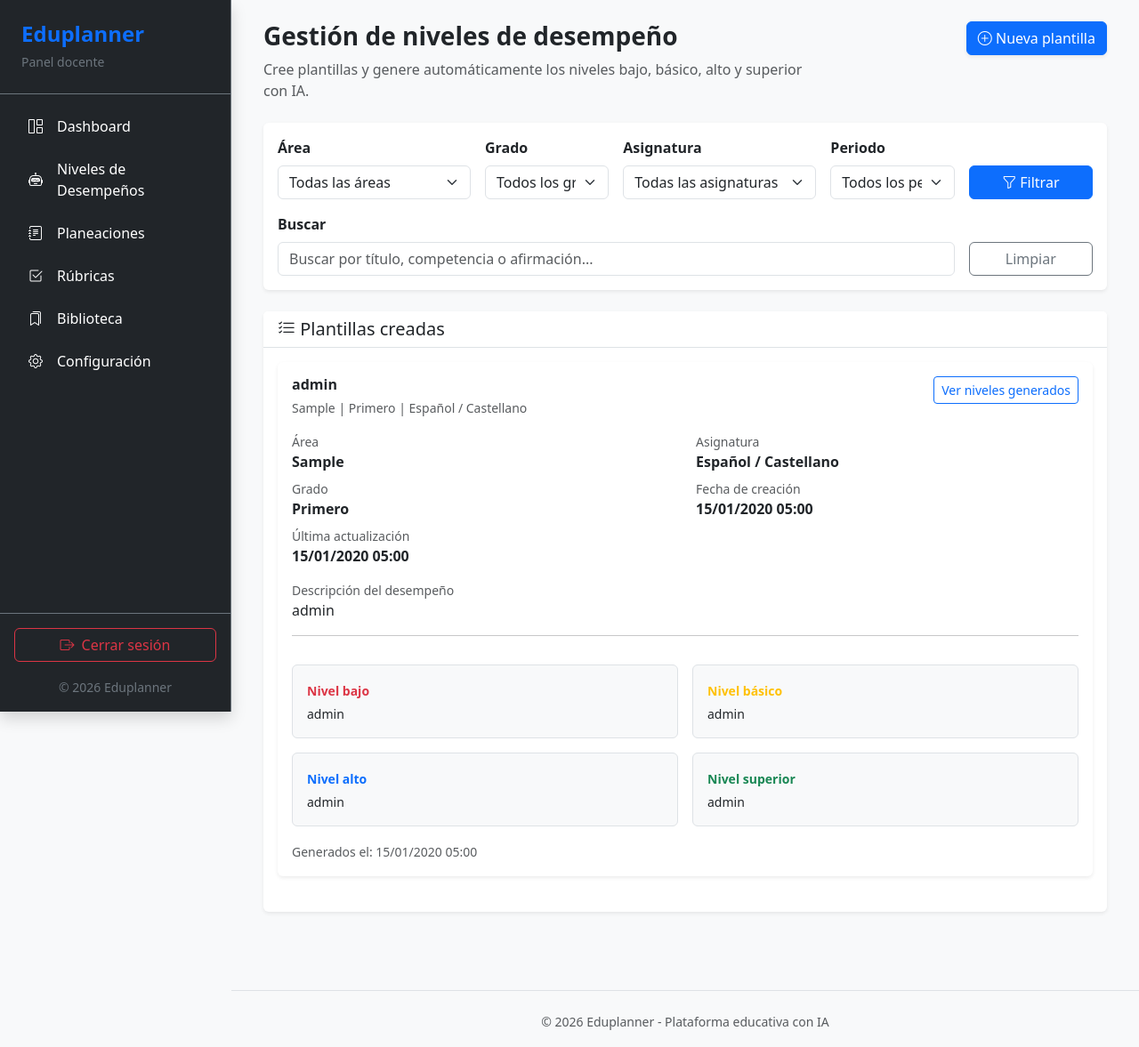
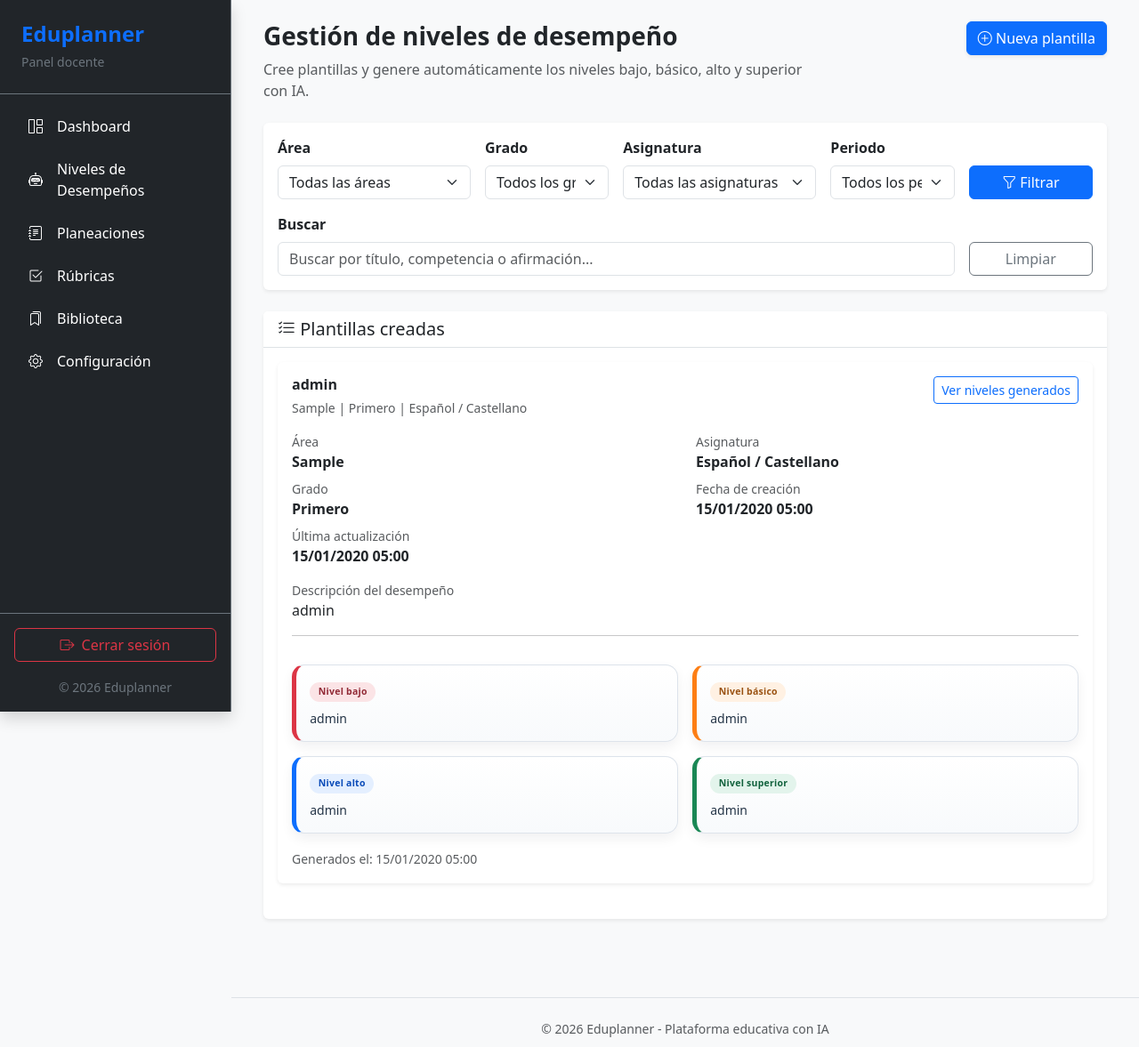
Before and after one commit to juangzj/eduplanner1.0, a Django app: page /levels/ in a window 1280 px wide. Shown: the top 1177 px of the page at 89% size. Run offline with Django 5.2, Linux system fonts and the light colour scheme; a user stored in the database is signed in; tables that the repository leaves empty hold one stand-in row (values such as "Sample post").

Commit message:
feat: Implement AI-driven performance level generation with OpenAI integration

```diff
--- a/config/settings/base.py
+++ b/config/settings/base.py
@@ -144,3 +144,8 @@ MESSAGE_TAGS = {
     messages.WARNING: 'warning',
     messages.ERROR: 'danger',
 }
+
+# AI provider configuration
+AI_PROVIDER = os.getenv('AI_PROVIDER', 'openai')
+OPENAI_API_KEY = os.getenv('OPENAI_API_KEY', '')
+OPENAI_MODEL = os.getenv('OPENAI_MODEL', 'gpt-4o-mini')
--- /dev/null
+++ b/static/css/levels.css
@@ -0,0 +1,71 @@
+.level-box {
+    border-radius: 14px;
+    border: 1px solid #dde3eb;
+    background: linear-gradient(180deg, #ffffff 0%, #f8fafc 100%);
+    padding: 0.95rem;
+    box-shadow: 0 6px 14px rgba(15, 23, 42, 0.06);
+}
+
+.level-box__header {
+    display: inline-flex;
+    align-items: center;
+    gap: 0.35rem;
+    border-radius: 999px;
+    padding: 0.2rem 0.6rem;
+    font-size: 0.75rem;
+    letter-spacing: 0.02em;
+}
+
+.level-box__content {
+    color: #243447;
+    line-height: 1.5;
+    white-space: normal;
+    overflow-wrap: anywhere;
+    word-break: break-word;
+}
+
+.level-low {
+    border-left: 5px solid #dc3545;
+}
+
+.level-low .level-box__header {
+    background: #fbe4e6;
+    color: #922b37;
+}
+
+.level-basic {
+    border-left: 5px solid #fd7e14;
+}
+
+.level-basic .level-box__header {
+    background: #fff1e3;
+    color: #9a5212;
+}
+
+.level-high {
+    border-left: 5px solid #0d6efd;
+}
+
+.level-high .level-box__header {
+    background: #e4efff;
+    color: #0a4bb8;
+}
+
+.level-superior {
+    border-left: 5px solid #198754;
+}
+
+.level-superior .level-box__header {
+    background: #e3f4ec;
+    color: #11623d;
+}
+
+@media (max-width: 767.98px) {
+    .level-box {
+        padding: 0.85rem;
+    }
+
+    .level-box__content {
+        font-size: 0.875rem;
+    }
+}
--- a/templates/pages/levels.html
+++ b/templates/pages/levels.html
@@ -2,6 +2,11 @@
 {% load static %}
 
 {% block title %}Gestión de niveles{% endblock %}
+
+{% block extra_css %}
+{{ block.super }}
+<link rel="stylesheet" href="{% static 'css/levels.css' %}">
+{% endblock %}
 
 {% block sidebar_content %}
 
@@ -96,7 +101,7 @@
                             <div class="card-body">
 
                                 <!-- ================= DATOS PRINCIPALES ================= -->
-                                <div class="d-flex justify-content-between align-items-start mb-3">
+                                <div class="d-flex justify-content-between align-items-start flex-wrap gap-2 mb-3">
 
                                     <div>
                                         <h6 class="fw-bold mb-1">
@@ -111,7 +116,7 @@
                                     </div>
 
                                     <!-- ================= BOTONES DINÁMICOS ================= -->
-                                    <div class="d-flex gap-2">
+                                    <div class="d-flex gap-2 flex-wrap">
 
                                         {% if performance.has_generated_levels %}
 
@@ -188,37 +193,45 @@
                                 <div class="row g-3 mt-2">
 
                                     <div class="col-md-6">
-                                        <div class="border rounded p-3 bg-light h-100">
-                                            <small class="fw-semibold text-danger">Nivel bajo</small>
-                                            <p class="small mb-0 mt-1">
-                                                {{ performance.generated_levels.low_level }}
+                                        <div class="level-box level-low h-100">
+                                            <div class="level-box__header">
+                                                <small class="fw-semibold">Nivel bajo</small>
+                                            </div>
+                                            <p class="small mb-0 mt-2 level-box__content">
+                                                {{ performance.generated_levels.low_level|linebreaksbr }}
                                             </p>
                                         </div>
                                     </div>
 
                                     <div class="col-md-6">
-                                        <div class="border rounded p-3 bg-light h-100">
-                                            <small class="fw-semibold text-warning">Nivel básico</small>
-                                            <p class="small mb-0 mt-1">
-                                                {{ performance.generated_levels.basic_level }}
+                                        <div class="level-box level-basic h-100">
+                                            <div class="level-box__header">
+                                                <small class="fw-semibold">Nivel básico</small>
+                                            </div>
+                                            <p class="small mb-0 mt-2 level-box__content">
+                                                {{ performance.generated_levels.basic_level|linebreaksbr }}
                                             </p>
                                         </div>
                                     </div>
 
                                     <div class="col-md-6">
-                                        <div class="border rounded p-3 bg-light h-100">
-                                            <small class="fw-semibold text-primary">Nivel alto</small>
-                                            <p class="small mb-0 mt-1">
-                                                {{ performance.generated_levels.high_level }}
+                                        <div class="level-box level-high h-100">
+                                            <div class="level-box__header">
+                                                <small class="fw-semibold">Nivel alto</small>
+                                            </div>
+                                            <p class="small mb-0 mt-2 level-box__content">
+                                                {{ performance.generated_levels.high_level|linebreaksbr }}
                                             </p>
                                         </div>
                                     </div>
 
                                     <div class="col-md-6">
-                                        <div class="border rounded p-3 bg-light h-100">
-                                            <small class="fw-semibold text-success">Nivel superior</small>
-                                            <p class="small mb-0 mt-1">
-                                                {{ performance.generated_levels.superior_level }}
+                                        <div class="level-box level-superior h-100">
+                                            <div class="level-box__header">
+                                                <small class="fw-semibold">Nivel superior</small>
+                                            </div>
+                                            <p class="small mb-0 mt-2 level-box__content">
+                                                {{ performance.generated_levels.superior_level|linebreaksbr }}
                                             </p>
                                         </div>
                                     </div>
```
Also changed, not shown: apps/levels/ai/base.py (added, +12 -0 lines), apps/levels/ai/factory.py (added, +15 -0 lines), apps/levels/ai/providers.py (added, +84 -0 lines), apps/levels/forms/generated_levels_form.py (+2 -50 lines), apps/levels/services/generated_levels_services.py (+40 -5 lines), apps/levels/templates/levels/created_generated_levels_form.html (+5 -22 lines), apps/levels/views/generated_levels_views.py (+11 -5 lines), requirements.txt (+16 -0 lines), apps/levels/ai/__init__.py (added).
